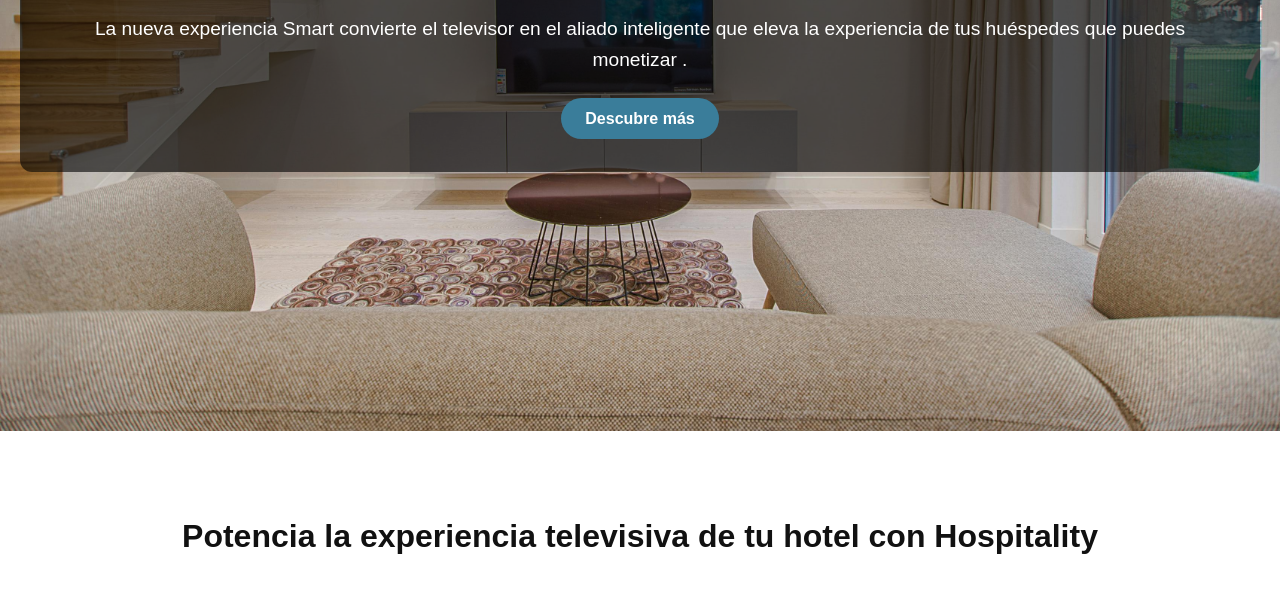
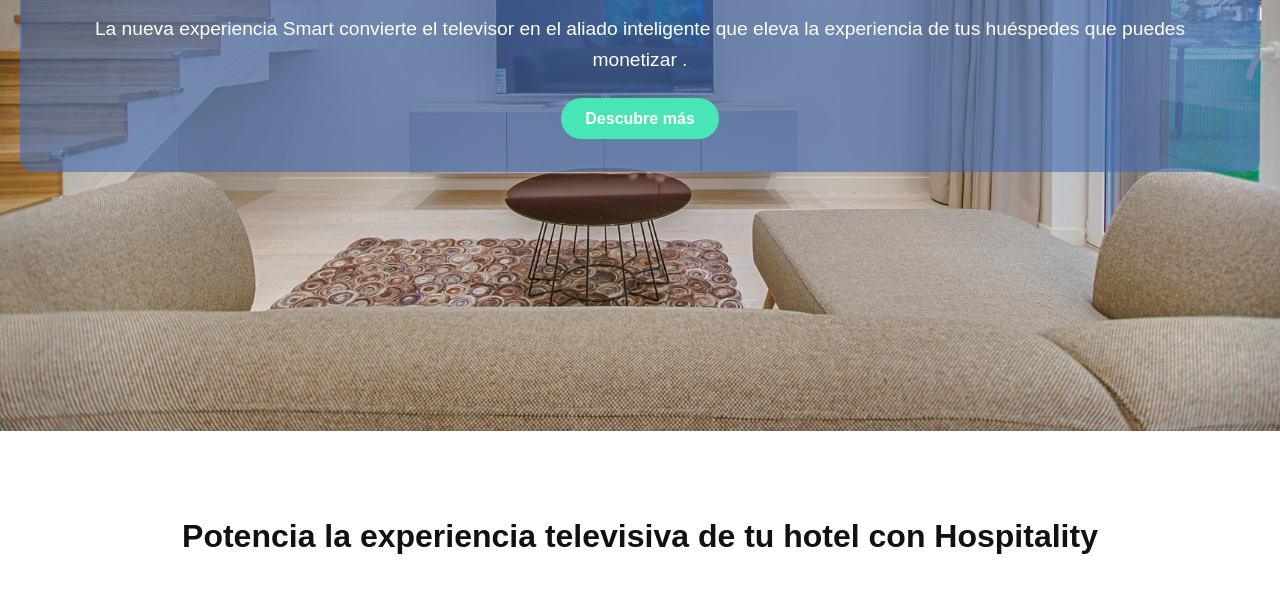
Before and after one commit to Ivanegas/Hospitality, a plain HTML site: page index.html in a window 1280 px wide. Shown: the part 369-965 px from the top of the page. Drawn offline with Linux system fonts and the light colour scheme.

Commit message:
Update index.css

```diff
--- a/css/index.css
+++ b/css/index.css
@@ -70,7 +70,7 @@ body {
 
 .hero-content2 {
     color: white;
-    background-color: rgba(0, 0, 0, 0.6);
+    background-color: rgba(66, 107, 178, 0.6);
     /* fondo oscuro semitransparente para contraste */
     padding: 40px;
     border-radius: 12px;
@@ -89,7 +89,7 @@ body {
 
 
 .btn {
-    background-color: #3A7D9A;
+    background-color: #48e6b7;
     color: #fff;
     padding: 12px 24px;
     text-decoration: none;
@@ -99,7 +99,7 @@ body {
 }
 
 .btn:hover {
-    background-color: #3A7D9A;
+    background-color: #48e6b7;
 }
 
 .features {
```
